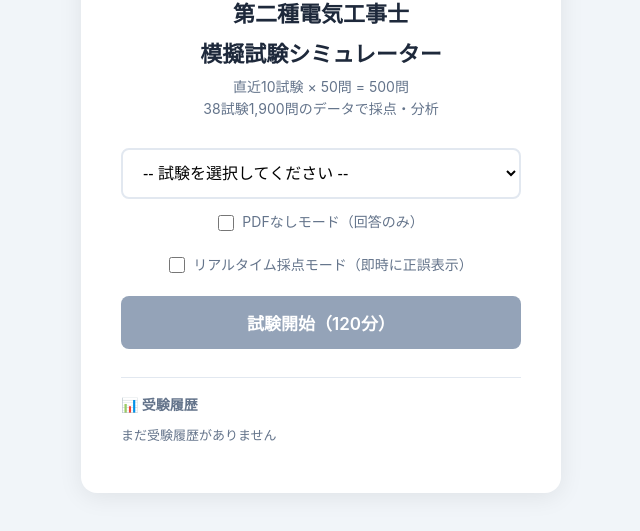
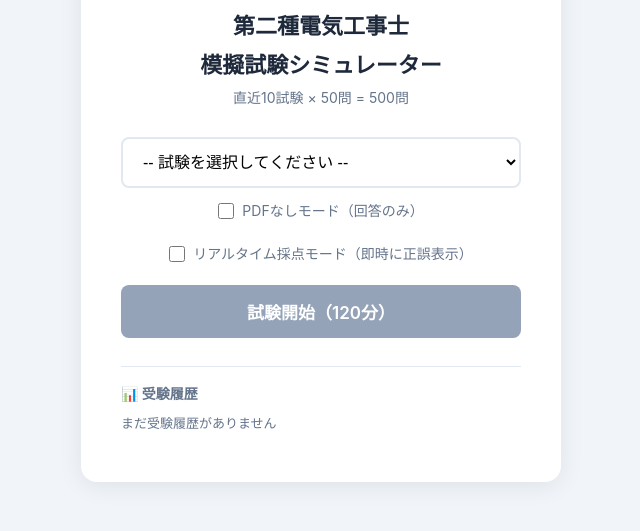
Before and after one commit to officeharukaze/denko2, a plain HTML site: page index.html in a window 1280 px wide. Shown: the part 223-754 px from the top of the page, without its empty margins (319-959 px from the left). Drawn offline with Linux system fonts and the light colour scheme.

Commit message:
説明文を微調整

```diff
--- a/index.html
+++ b/index.html
@@ -179,7 +179,7 @@ button { cursor: pointer; font-family: inherit; }
     <div class="icon">📝</div>
     <h1>第二種電気工事士</h1>
     <h1>模擬試験シミュレーター</h1>
-    <p class="sub">直近10試験 × 50問 = 500問<br>38試験1,900問のデータで採点・分析</p>
+    <p class="sub">直近10試験 × 50問 = 500問</p>
 
     <select class="exam-select" id="sel">
       <option value="">-- 試験を選択してください --</option>
```
